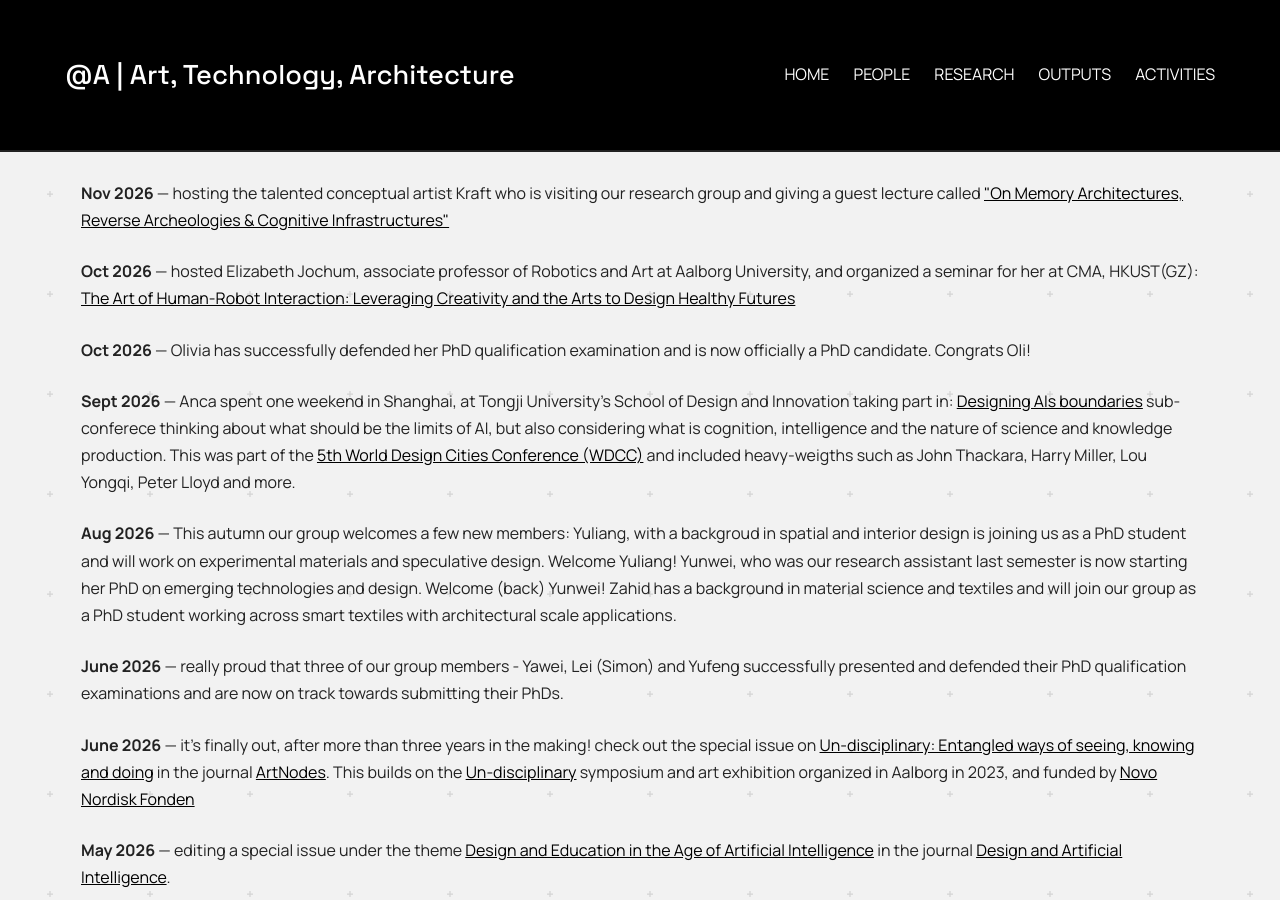
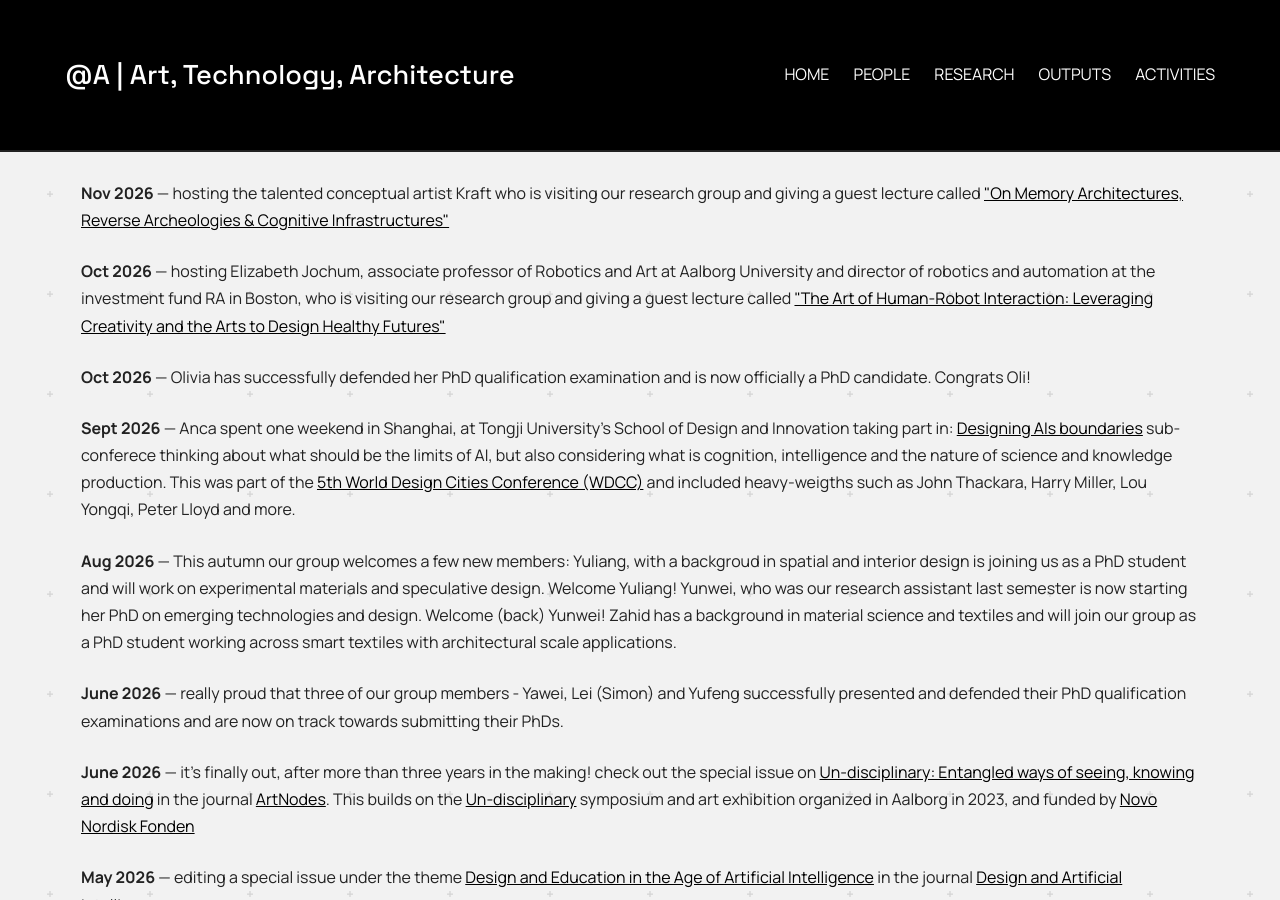
Before and after one commit to anqua/at-a, a Jekyll site: the page built from index.md, in a window 1280 px wide and 900 px high, scrolled down 356 px. Built offline with Jekyll 4.4.1, drawn with Linux system fonts in a browser that asks for light colours.

Commit message:
News: match Jochum item to the Kraft wording; add her RA role
Co-Authored-By: Claude Sonnet 5.5 <noreply@anthropic.com>

```diff
--- a/_data/news.yml
+++ b/_data/news.yml
@@ -8,9 +8,10 @@
 - year: 2026
   date: "Oct 2026"
   html: >-
-    hosted Elizabeth Jochum, associate professor of Robotics and Art at Aalborg University, and
-    organized a seminar for her at CMA, HKUST(GZ): <a href="https://mp.weixin.qq.com/s/2xPcMbhBO-7LSBHlrsdDIQ"
-    target="_blank" rel="noopener">The Art of Human-Robot Interaction: Leveraging Creativity and the Arts to Design Healthy Futures</a>
+    hosting Elizabeth Jochum, associate professor of Robotics and Art at Aalborg University and director of
+    robotics and automation at the investment fund RA in Boston, who is visiting our research group and giving a
+    guest lecture called <a href="https://mp.weixin.qq.com/s/2xPcMbhBO-7LSBHlrsdDIQ"
+    target="_blank" rel="noopener">"The Art of Human-Robot Interaction: Leveraging Creativity and the Arts to Design Healthy Futures"</a>
 
 - year: 2026
   date: "Oct 2026"
```
